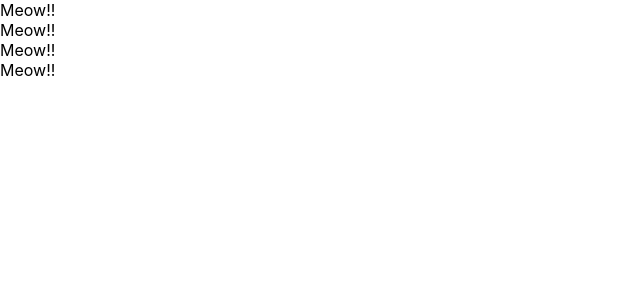
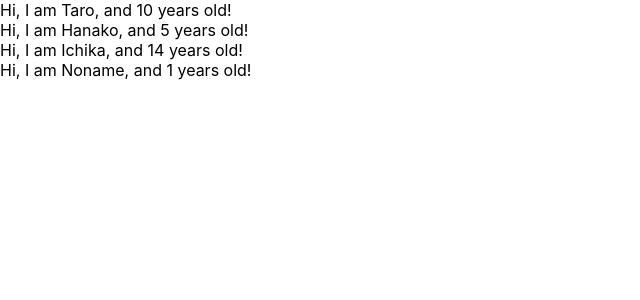
Before and after one commit to upu/udemy-react-redux-crud-application, a React (Create React App) app: page / in a window 1280 px wide. Shown: the top 300 px of the page, without its empty margins (0-640 px from the left). Built offline with nearby package versions, Linux system fonts and the light colour scheme.

Commit message:
learn props of component

```diff
--- a/src/App.js
+++ b/src/App.js
@@ -1,27 +1,30 @@
 import React from 'react'
 
-//function App () {
-//  return (
-//    <React.Fragment>
-//      <label htmlFor="bar">bar</label>
-//      <input type="text" onChange={ () => { console.log('I am clicked') } } />
-//    </React.Fragment>
-//  )
-//}
-
 const App = () => {
+  const profiles = [
+    { name: "Taro", age: 10 },
+    { name: "Hanako", age: 5 },
+    { name: "Ichika", age: 14 },
+    { name: "Noname" },
+  ]
   return (
     <div>
-      <Cat />
-      <Cat />
-      <Cat />
-      <Cat />
+      {
+        profiles.map((profile, index) => {
+	  return <User name={profile.name} age={profile.age} key={index}/>
+	})
+      }
     </div>
   )
 }
 
-const Cat = () => {
-  return <div>Meow!!</div>
+const User = (props) => {
+  return <div>Hi, I am {props.name}, and {props.age} years old! </div>
 }
 
+User.defaultProps ={
+  age: 1
+}
+
+
 export default App
```
